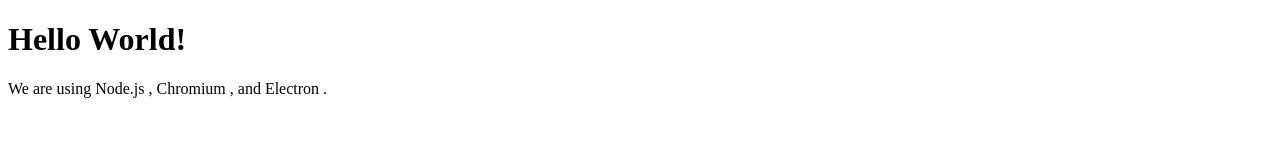
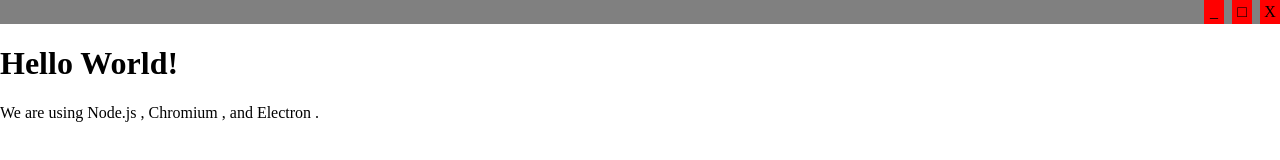
Before and after one commit to Jasonizl/dnd-overlay-tool, a website with bundled scripts: page index.html in a window 1280 px wide. Built offline with nearby package versions, Linux system fonts and the light colour scheme.

Commit message:
Add header to main window for dragging

```diff
--- a/index.html
+++ b/index.html
@@ -8,8 +8,14 @@
       http-equiv="X-Content-Security-Policy"
       content="default-src 'self'; script-src 'self'"
     />
+    <link rel="stylesheet" type="text/css" href="main.css"/>
   </head>
   <body>
+  <div id="Header">
+    <div class="HeaderElement">_</div>
+    <div class="HeaderElement">□</div>
+    <div class="HeaderElement">X</div>
+  </div>
     <h1>Hello World!</h1>
     We are using Node.js <span id="node-version"></span>, Chromium
     <span id="chrome-version"></span>, and Electron
--- /dev/null
+++ b/main.css
@@ -0,0 +1,25 @@
+html, body {
+    margin: 0;
+    padding: 0;
+}
+
+#Header {
+    -webkit-app-region: drag;
+    width: 100%;
+    height: 24px;
+    background: grey;
+    display: flex;
+    flex-flow: row;
+    align-items: center;
+    justify-content: flex-end;
+    gap: 8px;
+}
+
+.HeaderElement {
+    width: 20px;
+    height: 100%;
+    display: flex;
+    background: red;
+    justify-content: center;
+    align-items: center;
+}
--- a/src/main.ts
+++ b/src/main.ts
@@ -18,7 +18,7 @@
     webPreferences: {
       preload: path.join(__dirname, "preload.js"),
     },
-    width: 801,
+    width: 800,
     transparent: true,
     frame: false,
     resizable: true,
```
Also changed, not shown: options.html (added, +15 -0 lines).
